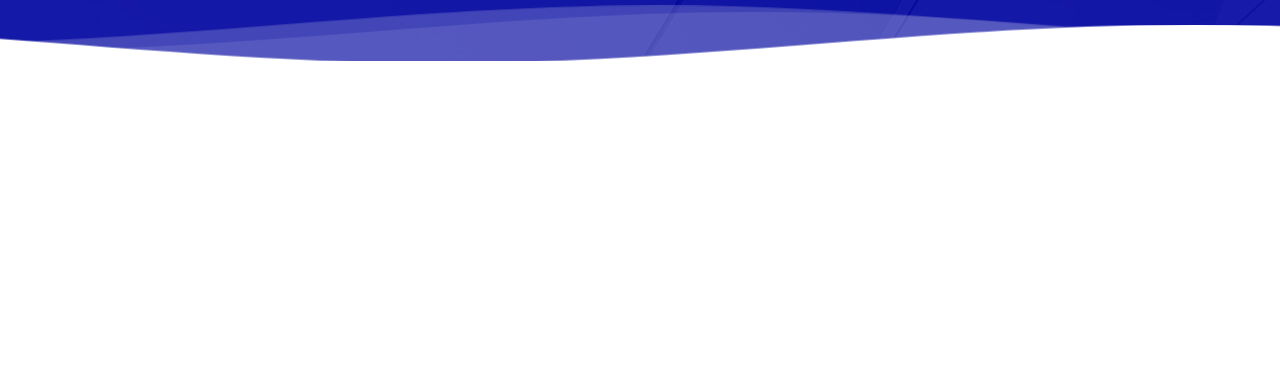
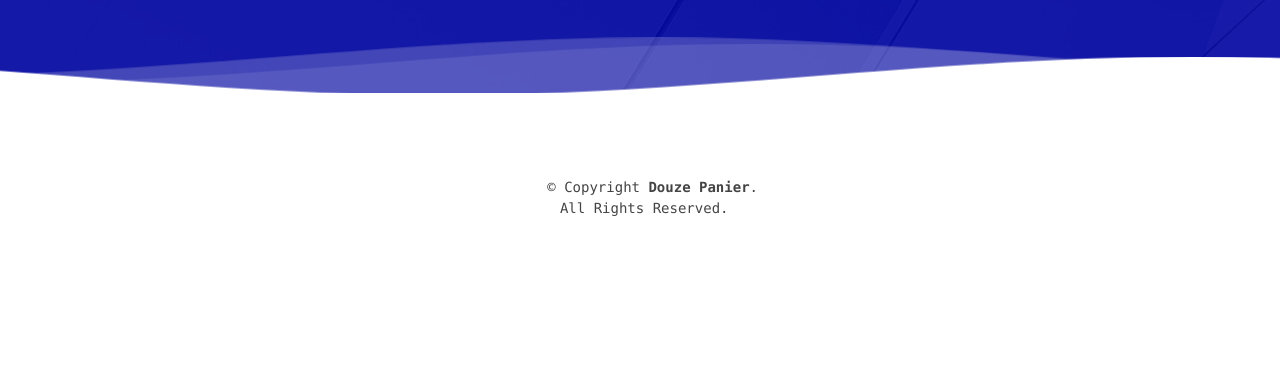
Before and after one commit to norbertose09/douzepanier, a PHP site: page /experience in a window 1280 px wide. Shown: the part 414-800 px from the top of the page. Run offline with PHP 8.4, Linux system fonts and the light colour scheme.

Commit message:
Update index.php

```diff
--- a/experience/index.php
+++ b/experience/index.php
@@ -43,7 +43,7 @@
     <div class="container d-flex align-items-center justify-content-between">
 
       <div class="logo">
-        <h1><a href="index.html"><span>12Baskets<h6>Financial Solutions</h6></span></a></h1>
+        <h1><a href="index.html"><span>Douze Panier<h6>Financial Solutions</h6></span></a></h1>
         <!-- Uncomment below if you prefer to use an image logo -->
         <!-- <a href="index.html"><img src="assets/img/logo.png" alt="" class="img-fluid"></a>-->
       </div>
@@ -59,9 +59,9 @@
       <div class="row justify-content-between">
         <div class="col-lg-7 pt-5 pt-lg-0 order-2 order-lg-1 d-flex align-items-center">
           <div data-aos="zoom-out">
-            <h1>ONLINE <span>TEST</span></h1>
+            <h1><span>QUESTIONNAIRE</span></h1>
             <br>
-            <h2>Do you have any experience in trading?</h2>
+            <h2>Do you have any experience in forex trading?</h2>
             <!-- <h2>What is your Gender?</h2> -->
             <div class="text-center text-lg-start">
               <a href="<?php echo '../incentive'  ?>" class="btn-get-started scrollto">YES</a>
@@ -70,7 +70,7 @@
           </div>
         </div>
         <div class="col-lg-4 order-1 order-lg-2 hero-img" data-aos="zoom-out" data-aos-delay="300">
-          <img src="../assets/img/undraw_Bitcoin_P2P_re_1xqa (1).png" class="img-fluid animated" alt="">
+          <img src="../assets/img/undraw_finance_re_gnv2 (1).svg" class="img-fluid animated" alt="">
         </div>
       </div>
     </div>
@@ -107,7 +107,11 @@
 
   <!-- Template Main JS File -->
   <script src="../assets/js/main.js"></script>
-
+  <pre>
+    <center>
+    <div class="copyright">
+   &copy; Copyright <strong>Douze Panier</strong>.<br> All Rights Reserved.
+      </div></center></pre>
 </body>
 
 </html>
```
